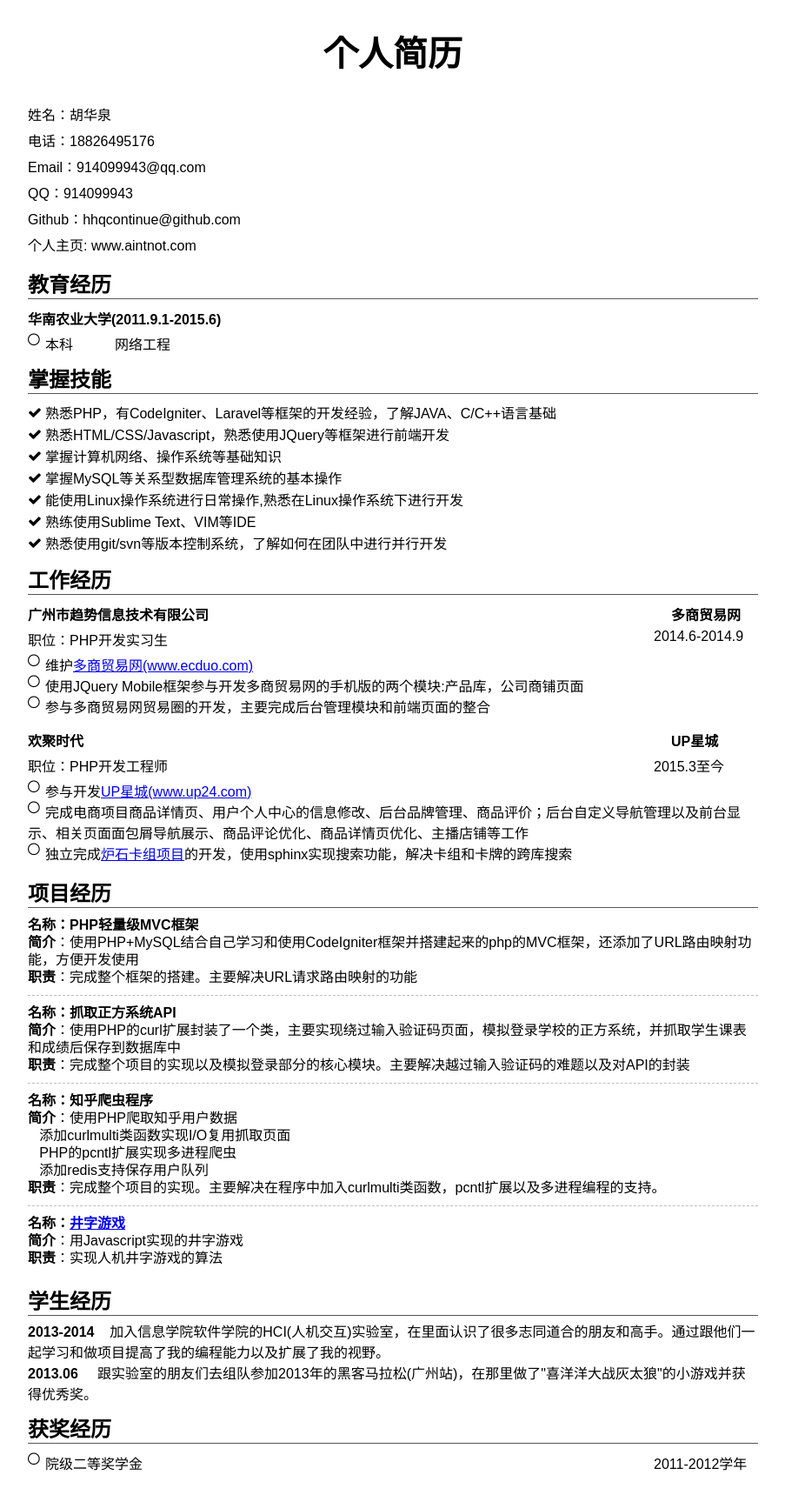
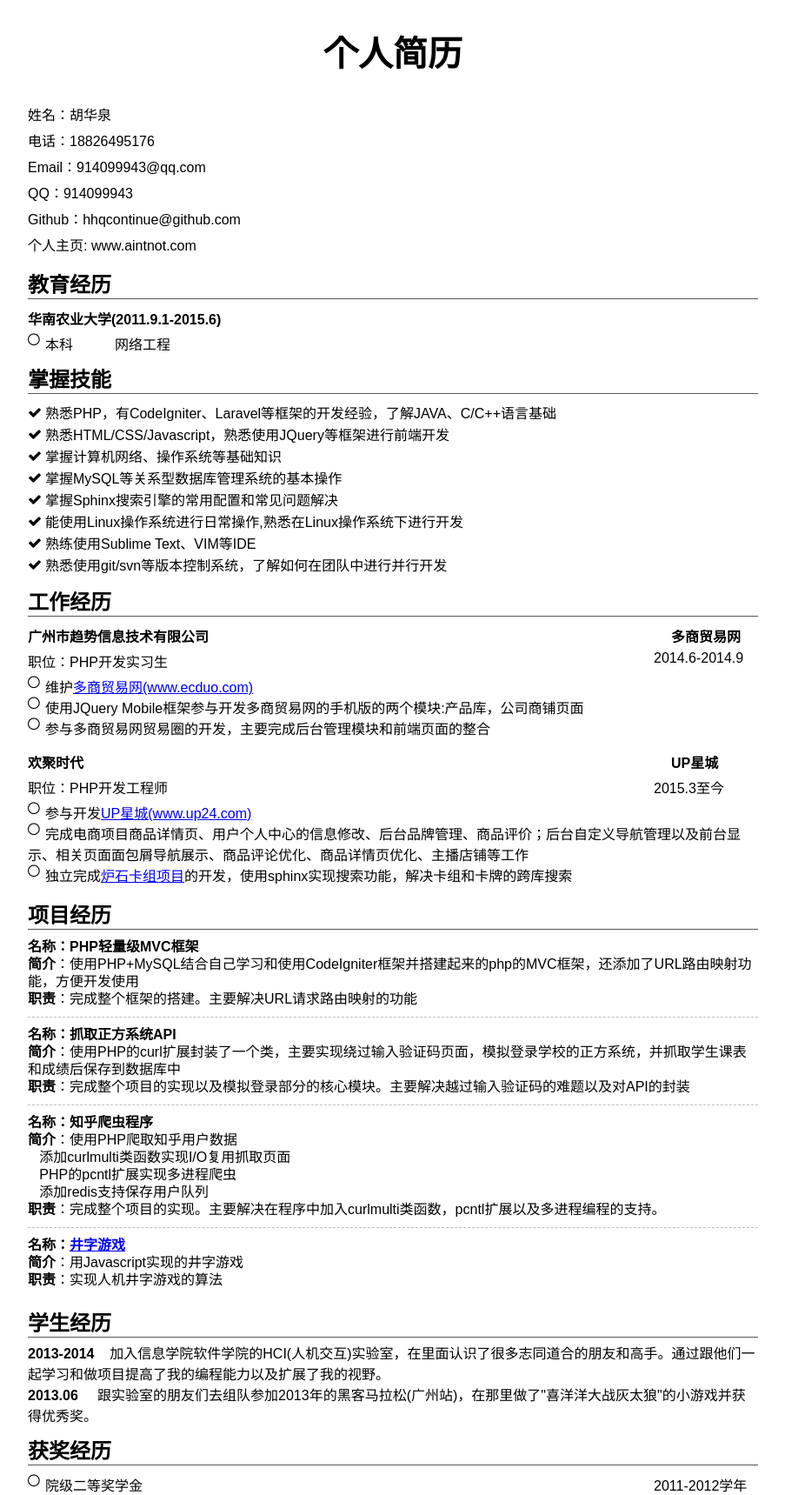
Before and after one commit to hoohack/hoohack.github.io, a Jekyll site: the page assets/resume/index.html, which Jekyll copies as it is, in a window 1280 px wide. Shown: the whole page at 87% size, without its empty margins (188-1091 px from the left). Built offline with Jekyll 4.4.1, drawn with Linux system fonts in a browser that asks for light colours; before the commit the page ends 1694 px from its top, so only the background shows below that.

Commit message:
update resume

```diff
--- a/assets/resume/index.html
+++ b/assets/resume/index.html
@@ -47,6 +47,7 @@
 					<li><i class="fa fa-check"></i>熟悉HTML/CSS/Javascript，熟悉使用JQuery等框架进行前端开发</li>
 					<li><i class="fa fa-check"></i>掌握计算机网络、操作系统等基础知识</li>
 					<li><i class="fa fa-check"></i>掌握MySQL等关系型数据库管理系统的基本操作</li>
+					<li><i class="fa fa-check"></i>掌握Sphinx搜索引擎的常用配置和常见问题解决</li>
 					<li><i class="fa fa-check"></i>能使用Linux操作系统进行日常操作,熟悉在Linux操作系统下进行开发</li>
 					<li><i class="fa fa-check"></i>熟练使用Sublime Text、VIM等IDE</li>
 					<li><i class="fa fa-check"></i>熟悉使用git/svn等版本控制系统，了解如何在团队中进行并行开发</li>
```
